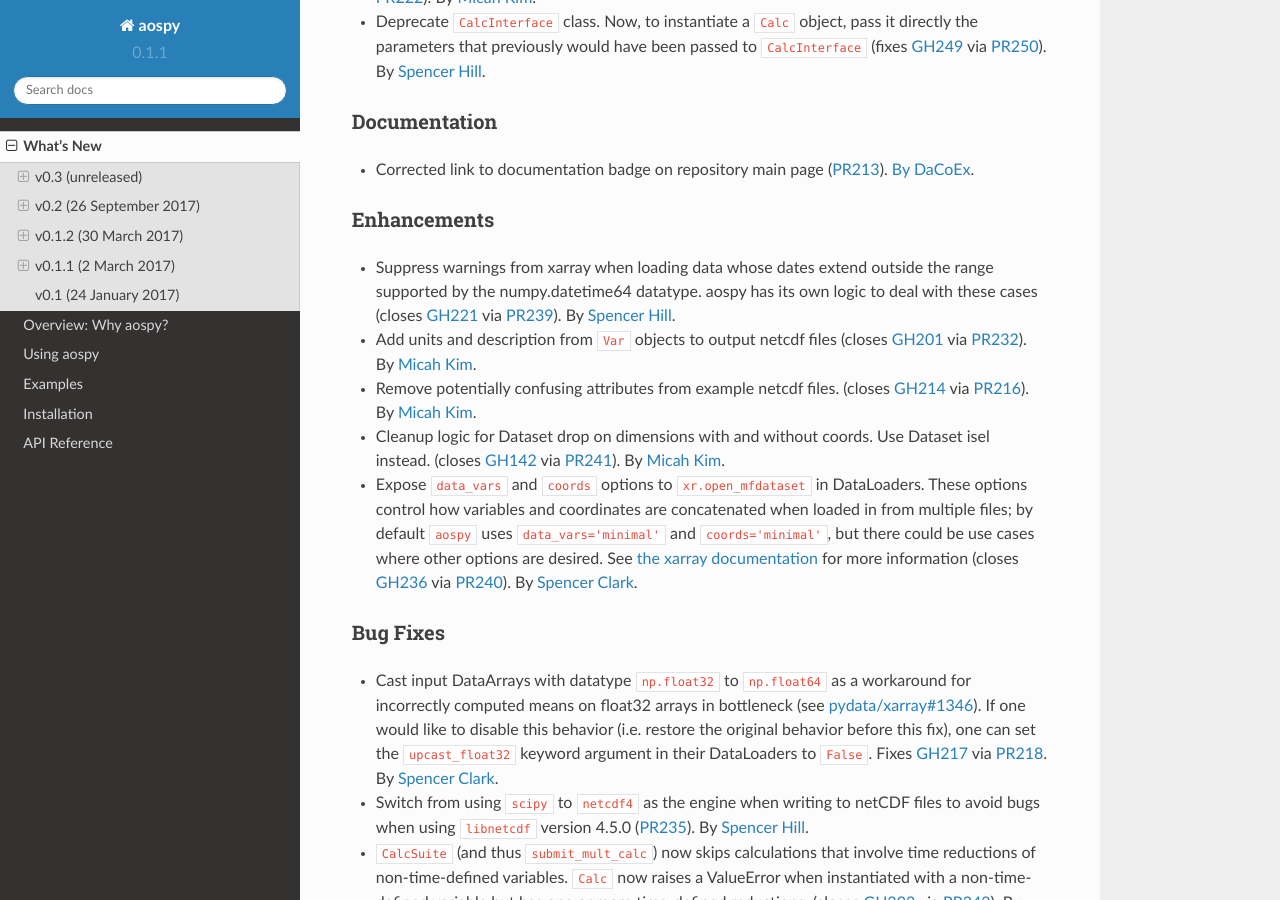
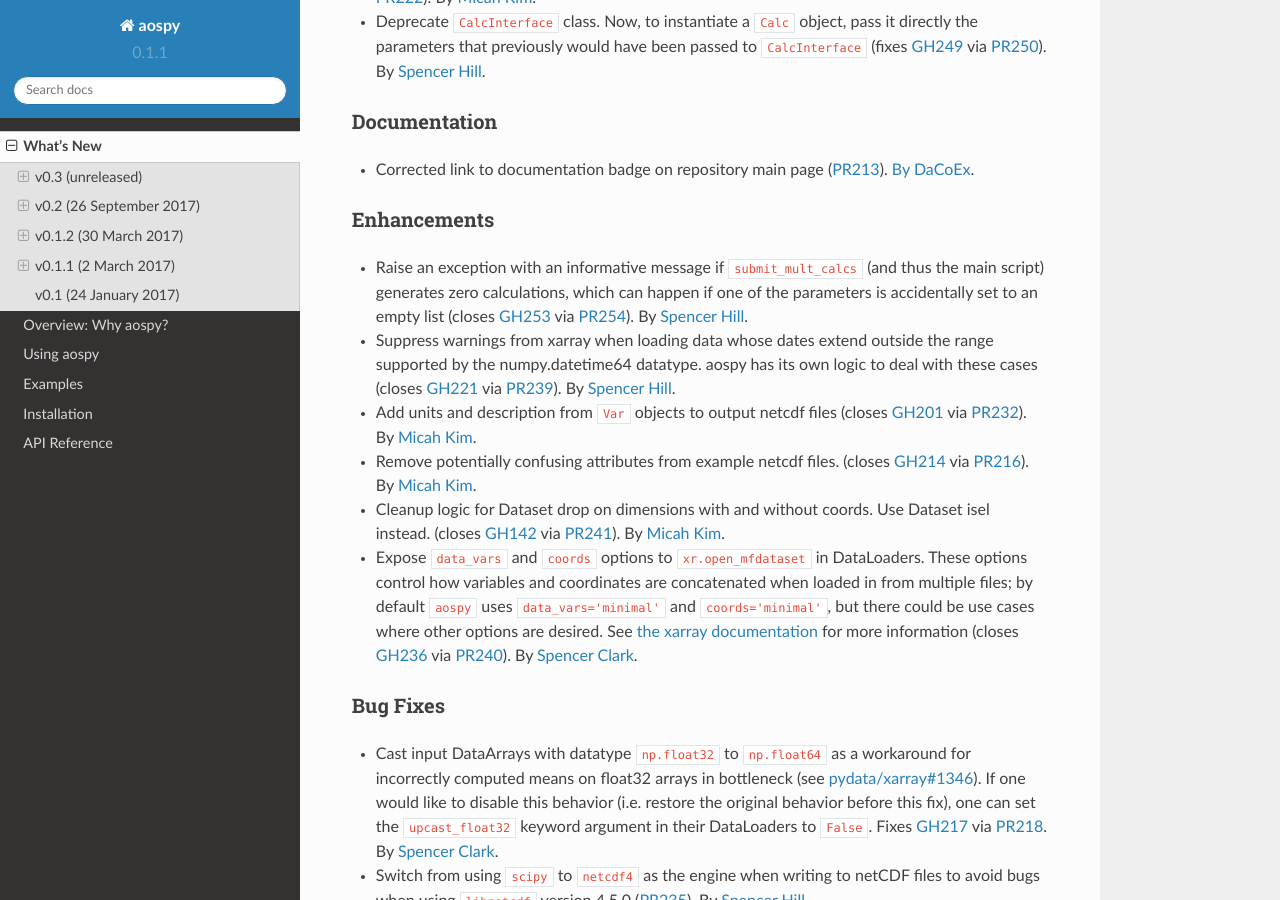
Before and after one commit to spencerahill/aospy, a Sphinx documentation site: the page built from docs/whats-new.rst, in a window 1280 px wide and 900 px high, scrolled down 403 px. Built offline with Sphinx 7.4.7 and the Read the Docs theme 2.0.0, drawn with Linux system fonts in a browser that asks for light colours.

Commit message:
Raise if submit_mult_calcs generates no calculations (#254)

```diff
--- a/docs/whats-new.rst
+++ b/docs/whats-new.rst
@@ -35,6 +35,11 @@ Documentation
 Enhancements
 ~~~~~~~~~~~~
 
+- Raise an exception with an informative message if
+  ``submit_mult_calcs`` (and thus the main script) generates zero
+  calculations, which can happen if one of the parameters is
+  accidentally set to an empty list (closes :issue:`253` via
+  :pull:`254`).  By `Spencer Hill <https://github.com/spencerahill>`_.
 - Suppress warnings from xarray when loading data whose dates extend
   outside the range supported by the numpy.datetime64 datatype.  aospy
   has its own logic to deal with these cases (closes :issue:`221` via
```
Also changed, not shown: 2 other files.
